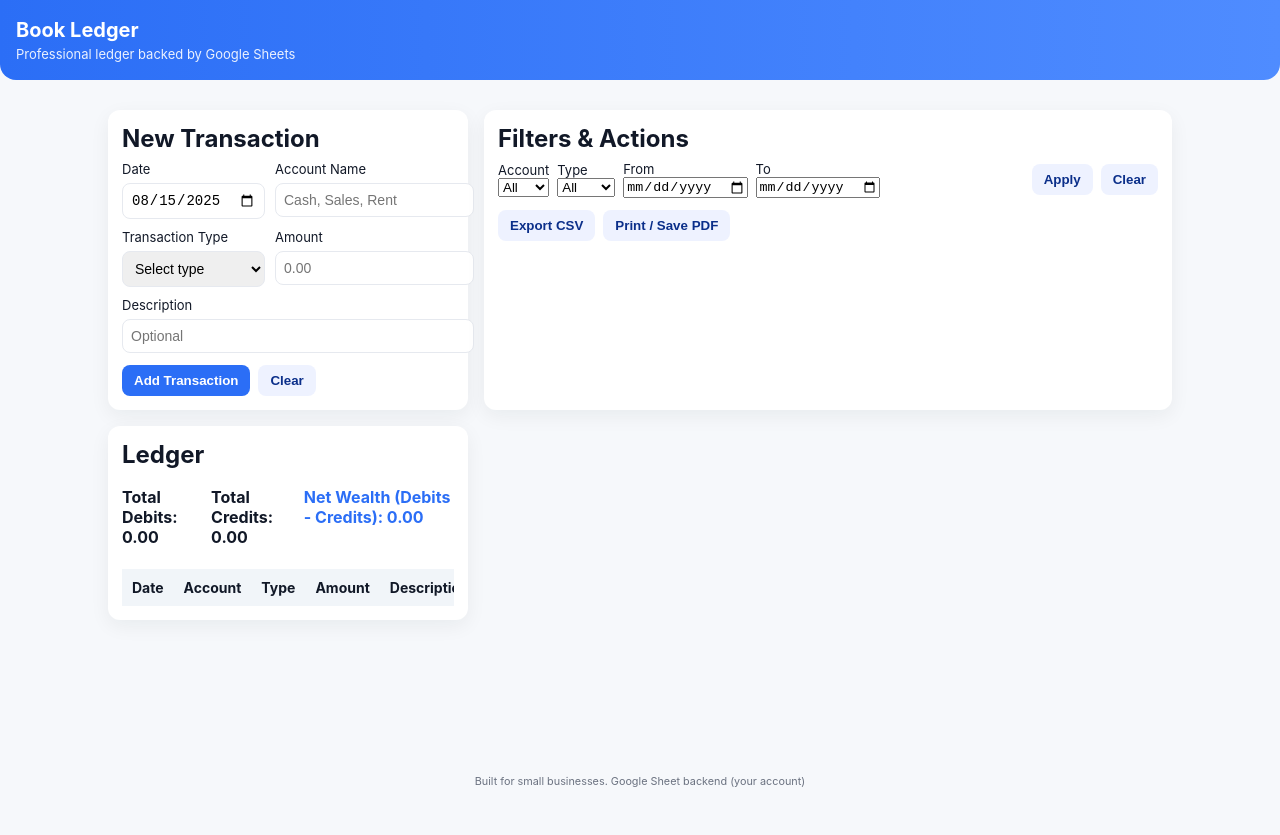
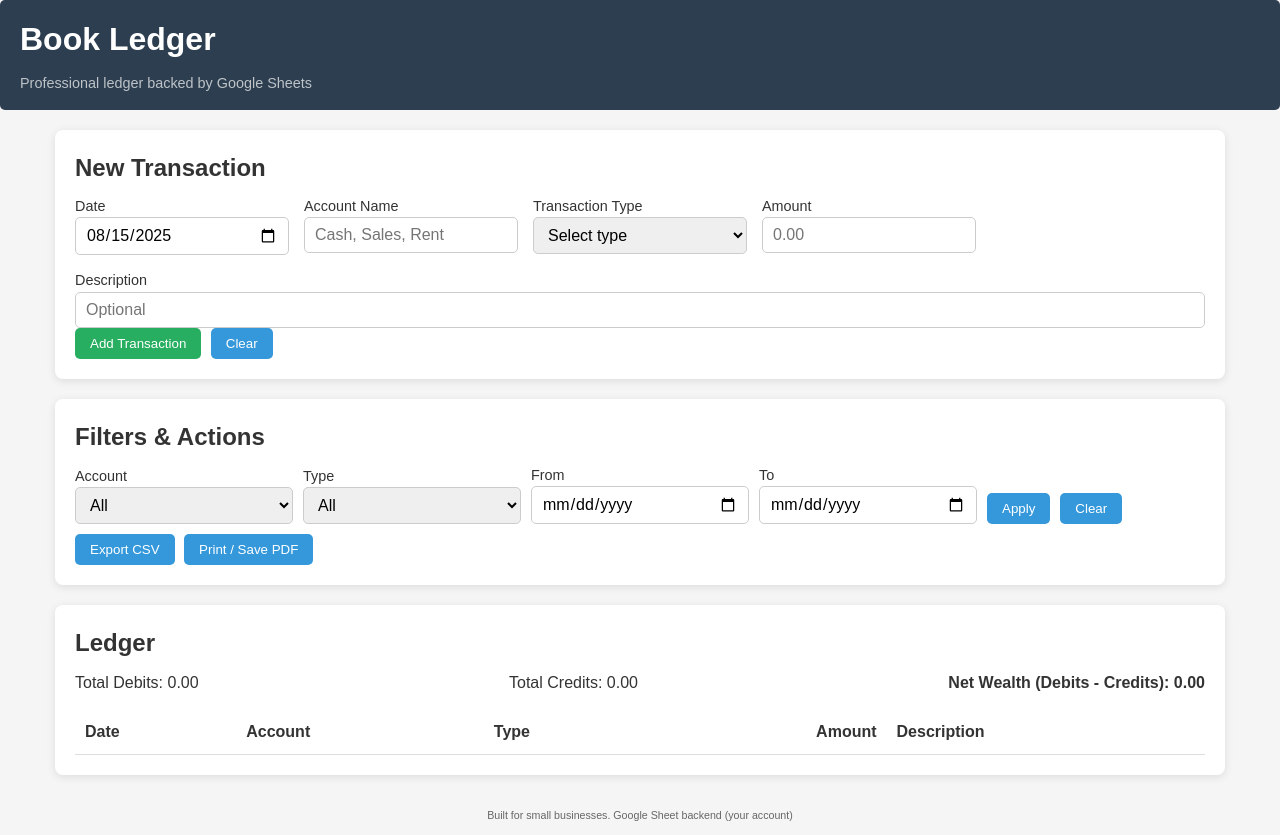
Before and after one commit to supramk4h/GENERAL-LEDGER, a plain HTML site: page index.html in a window 1280 px wide. Before the commit the page ends 800 px from the top, so only its background shows below. Drawn offline with Linux system fonts and the light colour scheme; no server answers.

Commit message:
Update styles.css

```diff
--- a/styles.css
+++ b/styles.css
@@ -1,95 +1,51 @@
-:root{
-  --bg:#f6f8fb;
-  --card:#ffffff;
-  --accent:#2b6ef6;
-  --muted:#6b7280;
-  --success:#0f5132;
-  --danger:#842029;
-  --radius:12px;
-  --pad:16px;
-  font-family: Inter, system-ui, -apple-system, "Segoe UI", Roboto, "Helvetica Neue", Arial;
+/* Reset & Base */
+* { margin:0; padding:0; box-sizing:border-box; font-family:Arial, sans-serif; }
+body { background:#f5f5f5; color:#333; line-height:1.5; }
+h1,h2,h3 { margin-bottom:10px; }
+.container { max-width:1200px; margin:20px auto; padding:0 15px; }
+
+/* Topbar */
+.topbar { background:#2c3e50; color:#fff; padding:15px 20px; border-radius:5px; margin-bottom:20px; }
+.topbar .subtitle { font-size:0.9rem; color:#bdc3c7; }
+
+/* Card */
+.card { background:#fff; padding:20px; border-radius:8px; box-shadow:0 2px 8px rgba(0,0,0,0.1); margin-bottom:20px; }
+
+/* Form Grid */
+.grid { display:grid; grid-template-columns: repeat(auto-fit,minmax(200px,1fr)); gap:15px; }
+label { display:flex; flex-direction:column; font-weight:500; font-size:0.9rem; }
+.fullwidth { grid-column:1/-1; }
+
+/* Inputs & Selects */
+input, select { padding:8px 10px; border:1px solid #ccc; border-radius:5px; font-size:1rem; }
+
+/* Buttons */
+.btn { padding:8px 15px; border:none; border-radius:5px; cursor:pointer; background:#3498db; color:#fff; font-weight:500; margin-right:5px; transition:0.2s; }
+.btn:hover { background:#2980b9; }
+.btn.primary { background:#27ae60; }
+.btn.primary:hover { background:#1e8449; }
+
+/* Filter & Export Section */
+.filters { display:grid; grid-template-columns: repeat(auto-fit,minmax(150px,1fr)); gap:10px; align-items:end; margin-bottom:10px; }
+.filter-actions { display:flex; gap:5px; }
+.export-actions { margin-top:10px; }
+
+/* Table */
+.table-wrap { overflow-x:auto; margin-top:15px; }
+table { width:100%; border-collapse:collapse; }
+th, td { padding:10px; text-align:left; border-bottom:1px solid #ddd; }
+th.right, td.right { text-align:right; }
+tr:nth-child(even) { background:#f9f9f9; }
+
+/* Summary */
+.summary { display:flex; justify-content:space-between; margin-bottom:10px; font-weight:500; }
+.summary .net { font-weight:600; }
+
+/* Footer */
+.footer { text-align:center; padding:10px; font-size:0.8rem; color:#666; }
+
+/* Responsive */
+@media(max-width:600px){
+  .summary { flex-direction:column; gap:5px; }
+  .filters { grid-template-columns:1fr; }
 }
-
-*{box-sizing:border-box}
-body{
-  margin:0;
-  background:var(--bg);
-  color:#111827;
-  -webkit-font-smoothing:antialiased;
-  -moz-osx-font-smoothing:grayscale;
-  min-height:100vh;
-  display:flex;
-  flex-direction:column;
-}
-
-.topbar{
-  background:linear-gradient(90deg,var(--accent),#4f8cff);
-  color:white;
-  padding:18px var(--pad);
-  border-bottom-left-radius:16px;
-  border-bottom-right-radius:16px;
-}
-.topbar h1{margin:0;font-size:20px}
-.topbar .subtitle{margin:4px 0 0;opacity:.9;font-size:13px}
-
-.container{
-  padding:18px;
-  width:1100px;
-  max-width:calc(100% - 32px);
-  margin:12px auto;
-  display:grid;
-  grid-template-columns: 360px 1fr;
-  gap:16px;
-}
-
-.card{
-  background:var(--card);
-  border-radius:var(--radius);
-  padding:14px;
-  box-shadow: 0 6px 20px rgba(14,30,37,0.06);
-}
-
-.form-section h2, .filter-section h2, .ledger-section h2 {margin:0 0 8px 0}
-.grid{
-  display:grid;
-  grid-template-columns:1fr 1fr;
-  gap:10px;
-}
-.grid label{display:flex;flex-direction:column;font-size:13px}
-.grid input, .grid select{
-  margin-top:6px;
-  padding:8px;
-  border-radius:8px;
-  border:1px solid #e6e9ef;
-  font-size:14px;
-}
-
-.fullwidth{grid-column:1 / -1}
-
-.actions{display:flex;gap:8px;margin-top:12px}
-.btn{
-  padding:8px 12px;border-radius:8px;border:none;background:#eef2ff;color:#0b2f8a;cursor:pointer;font-weight:600;
-}
-.btn.primary{background:var(--accent);color:white}
-
-.filters{display:flex;gap:8px;flex-wrap:wrap;align-items:center}
-.filters label{display:flex;flex-direction:column;font-size:13px}
-.filter-actions{display:flex;gap:8px;margin-left:auto}
-
-.export-actions{display:flex;gap:8px;margin-top:12px}
-
-.table-wrap{overflow:auto;margin-top:12px}
-table{width:100%;border-collapse:collapse;font-size:14px}
-thead th{background:#f1f5f9;padding:10px;text-align:left;position:sticky;top:0}
-tbody td{padding:10px;border-top:1px solid #f1f3f5}
-.right{text-align:right}
-.summary{display:flex;justify-content:space-between;gap:12px;padding:10px 0}
-.summary div{font-weight:700}
-.summary .net{color:var(--accent)}
-
-.footer{padding:12px;text-align:center;color:var(--muted);font-size:13px;margin-top:auto}
-
-/* responsive */
-@media (max-width:980px){
-  .container{grid-template-columns:1fr; padding:12px}
-}
```
